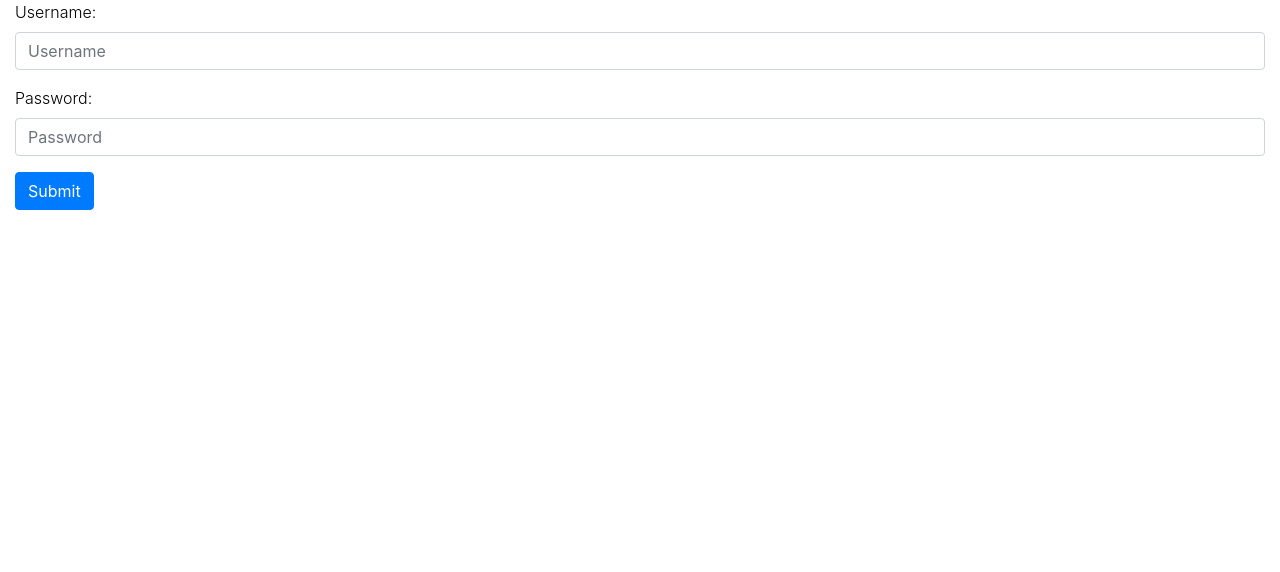
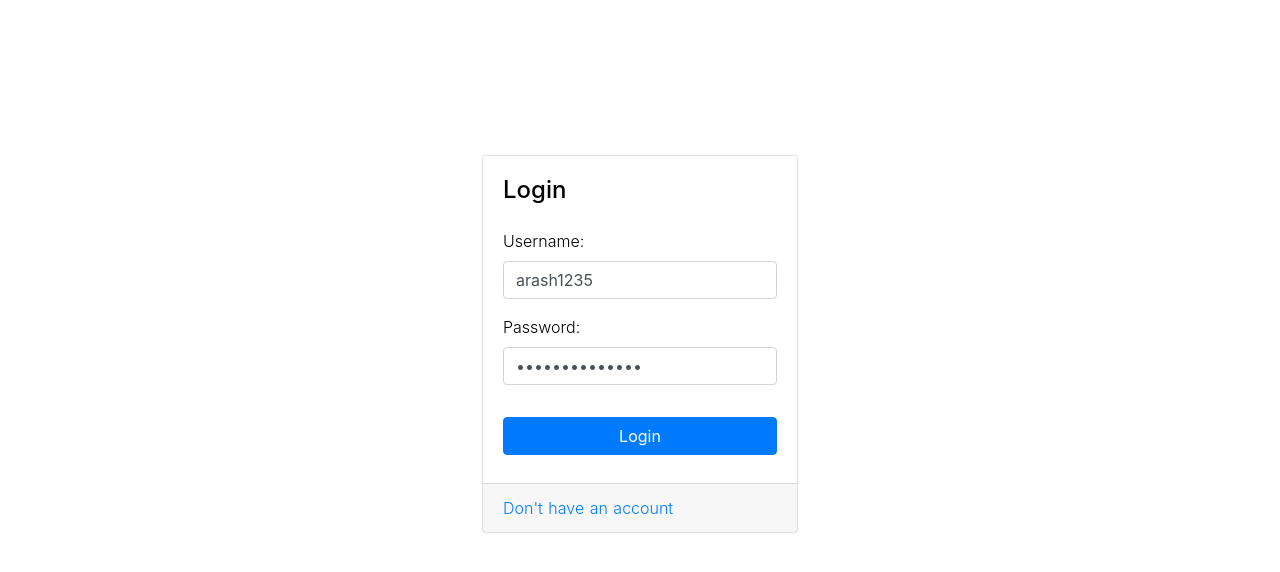
Before and after one commit to arashmaleki/url-shortren-project, a Nuxt app in the folder front-end-service/: page /login in a window 1280 px wide. Shown: the top 572 px of the page. Built offline with nearby package versions, Linux system fonts and the light colour scheme.

Commit message:
complete login page

```diff
--- a/front-end-service/pages/login/index.vue
+++ b/front-end-service/pages/login/index.vue
@@ -1,6 +1,7 @@
 <template>
-  <div>
-    <b-form @submit="login">
+  <div class="centerForm">
+    <b-card class="mt-5" title="Login">
+      <b-form @submit.prevent="login" class="mt-4">
 
         <b-form-group id="input-username" label="Username:" label-for="input-username">
           <b-form-input id="input-username" v-model="user.username" placeholder="Username" required></b-form-input>
@@ -11,8 +12,14 @@
           </b-form-input>
         </b-form-group>
 
-      <b-button type="submit" variant="primary">Submit</b-button>
+        <b-overlay :show="is_loading">
+          <b-button class="mt-3 mb-2 w-100" type="submit" variant="primary">Login</b-button>
+        </b-overlay>
       </b-form>
+      <template #footer>
+        <b-link to="/register">Don't have an account</b-link>
+      </template>
+    </b-card>
   </div>
 </template>
 
@@ -23,8 +30,8 @@
     data() {
       return {
         user: {
-          username: '',
-          password: ''
+          username: 'arash1235',
+          password: 'Avrillavigne20'
         },
         is_loading: false,
         error: '',
@@ -40,21 +47,20 @@
           this.$auth.$storage.setUniversal('user', response.data.user)
           this.$auth.setUser(response.data.user)
           this.$store.commit('user/set_user', {
-            user: response.data.user
+            user: response.data.user,
           })
-          this.$store.commit('user/toggle_refresh_user_data')
           this.$router.push({
             path: '/home'
           })
         }).catch((error) => {
-          this.error = error
+          this.error = error.response.data
           localStorage.removeItem('auth.user')
           this.$auth.$storage.removeUniversal('auth.user')
           this.$auth.$storage.removeCookie('auth.user')
           this.$auth.logout()
         })
         this.is_loading = false
-      }
+      },
     },
   }
 </script>
```
Lines whose indentation alone changed are shown as unchanged.
